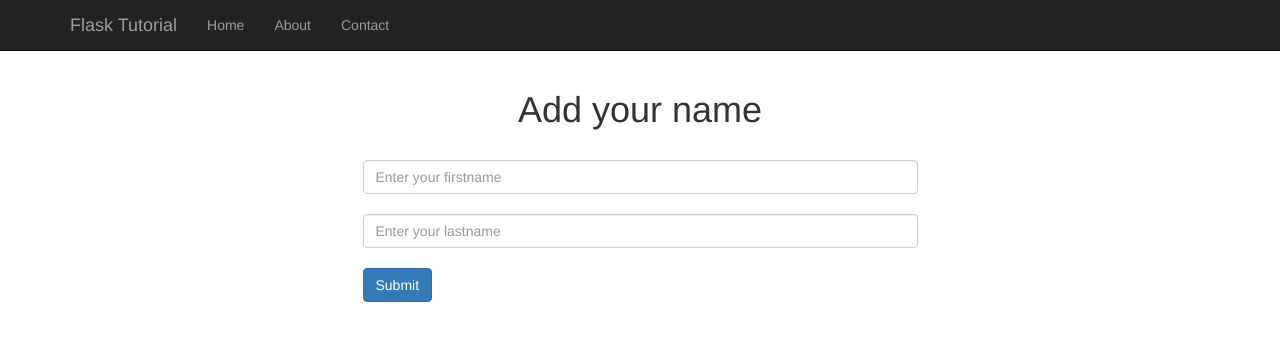
After one commit to MUICProgrammingClub/flask-tutorial, a Flask app: page /createname in a window 1280 px wide. The commit adds this page. Shown: the top 341 px of the page. Run offline with Flask 2, Linux system fonts and the light colour scheme; some libraries are stand-ins or nearby versions.

Commit message:
Create basic form

```diff
--- a/app.py
+++ b/app.py
@@ -1,4 +1,4 @@
-from flask import Flask, render_template
+from flask import Flask, request, redirect, url_for, render_template, flash, jsonify
 
 app = Flask(__name__)
 
@@ -19,5 +19,15 @@ def about():
 def contact():
     return render_template("contact.html.j2")
 
+@app.route("/createname")
+def create_name():
+    return render_template("create_name.html.j2")
+
+@app.route("/addname", methods=["POST"])
+def addname():
+    return render_template("index.html.j2",
+                    firstname=request.form['firstname'],
+                    lastname=request.form['lastname'])
+
 if __name__ == '__main__':
     app.run(debug=True)
--- a/static/css/starter-template.css
+++ b/static/css/starter-template.css
@@ -1,5 +1,5 @@
 body {
-  padding-top: 50px;
+  padding-top: 70px;
 }
 .starter-template {
   padding: 40px 15px;
--- /dev/null
+++ b/templates/create_name.html.j2
@@ -0,0 +1,15 @@
+{% extends "base.html.j2" %}
+{% block content %}
+<div class="text-center">
+  <h1>Add your name</h1> <br>
+</div>
+  <div class="row">
+    <div class="col-md-6 col-md-offset-3">
+      <form action="{{url_for('addname')}}" method="post">
+        <input name="firstname" placeholder="Enter your firstname" class="form-control"><br>
+        <input name="lastname" placeholder="Enter your lastname" class="form-control"><br>
+        <button type="submit" class="btn btn-primary">Submit</button>
+      </form>
+    </div>
+  </div>
+{% endblock %}
```
Also changed, not shown: templates/index.html.j2 (+7 -1 lines).
